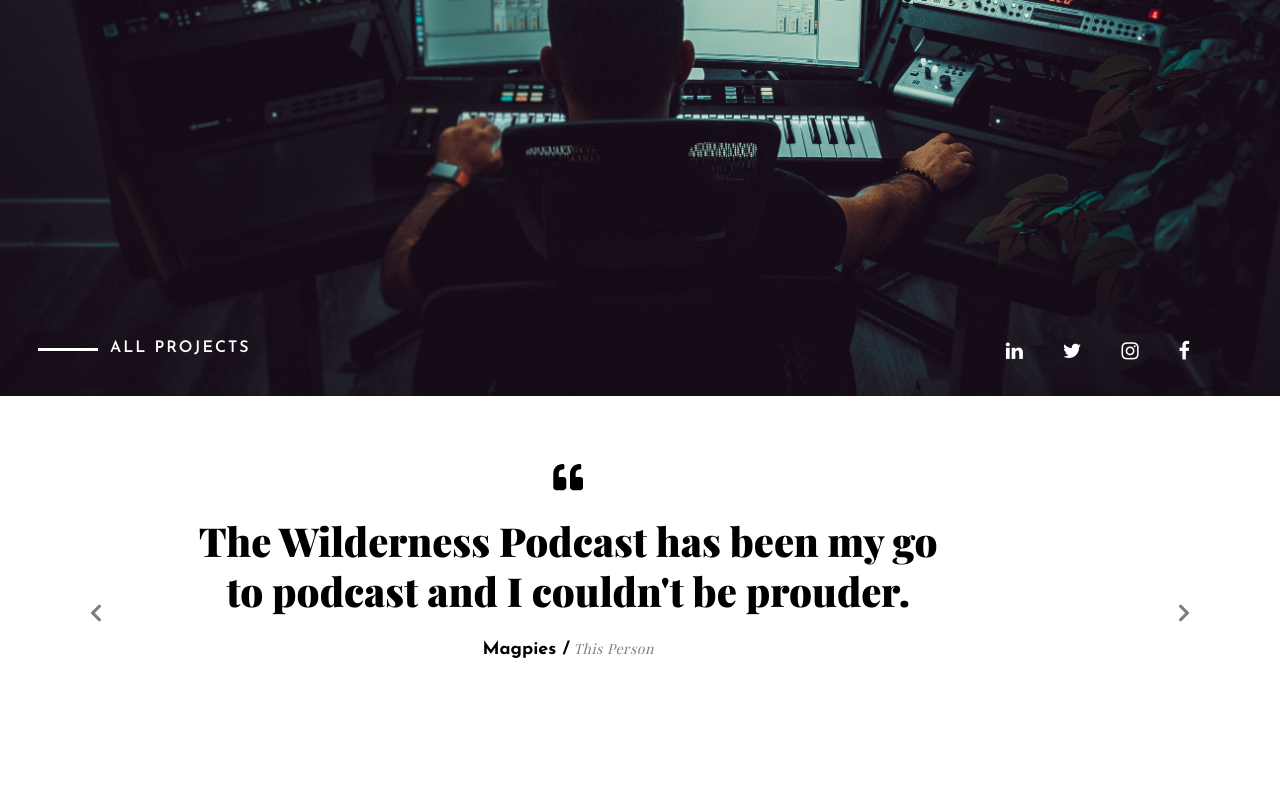
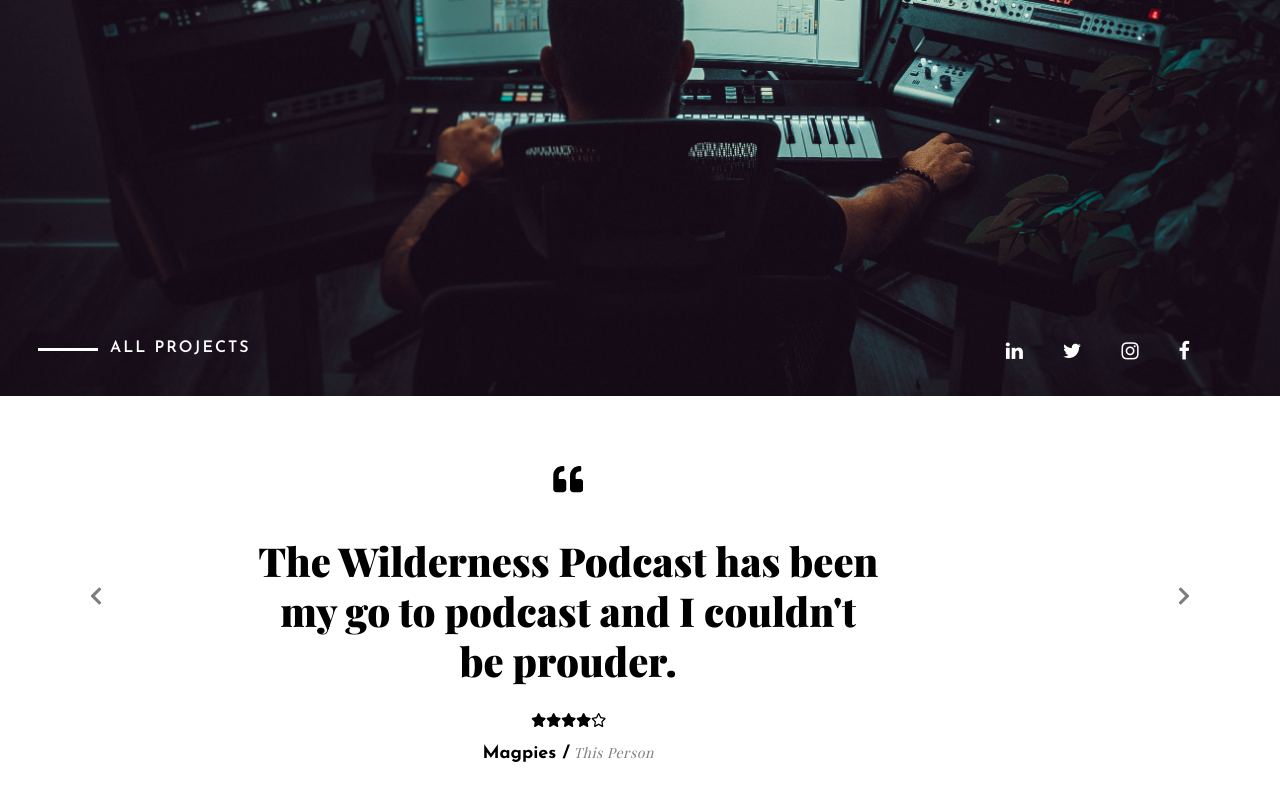
Before and after one commit to KaitlynBro/dillonMooreMedia, a React (Create React App) app: page / in a window 1280 px wide. Shown: the part 440-1240 px from the top of the page. Built offline with nearby package versions, Linux system fonts and the light colour scheme; a web font is replaced by a local one.

Commit message:
testimonials for his dillons runescape podcast, currently using placeholder text

```diff
--- a/src/App.scss
+++ b/src/App.scss
@@ -273,11 +273,10 @@ header {
         }
     }
     .carousel-item {
-        padding: 100px;
-        min-height: 300px;
+        min-height: 400px;
         .carousel-caption {
-            position: unset;
             padding: 0;
+            top: 30%;
             h3 {
                 @include h3;
                 width: 70%;
@@ -304,6 +303,12 @@ header {
                     text-transform: capitalize;
                 }
             }
+            .star-rating {
+                margin: 10px auto;
+                .solid-star, .empty-star {
+                    width: 15px;
+                }
+            }
         }
         .quote-icon {
             width:30px;
--- a/src/Components/Testimonials.js
+++ b/src/Components/Testimonials.js
@@ -13,6 +13,33 @@ class Testimonials extends React.Component {
                     />
                     <Carousel.Caption>
                         <h3>The Wilderness Podcast has been my go to podcast and I couldn't be prouder.</h3>
+                        <div className="star-rating">
+                            <img
+                                className="solid-star"
+                                src="star-solid.svg"
+                                alt="Solid Star"
+                            />
+                            <img
+                                className="solid-star"
+                                src="star-solid.svg"
+                                alt="Solid Star"
+                            />
+                            <img
+                                className="solid-star"
+                                src="star-solid.svg"
+                                alt="Solid Star"
+                            />
+                            <img
+                                className="solid-star"
+                                src="star-solid.svg"
+                                alt="Solid Star"
+                            />
+                            <img
+                                className="empty-star"
+                                src="star-empty.svg"
+                                alt="Empty Star"
+                            />
+                        </div>
                         <p>Magpies /<span> This person</span></p>
                     </Carousel.Caption>
                 </Carousel.Item>
@@ -24,7 +51,72 @@ class Testimonials extends React.Component {
                     />
                     <Carousel.Caption>
                         <h3>my favourite part is when dillon takes a deep dive into the rune scaping and how you can bake a pie but not boil a potato</h3>
+                        <div className="star-rating">
+                            <img
+                                className="solid-star"
+                                src="star-solid.svg"
+                                alt="Solid Star"
+                            />
+                            <img
+                                className="solid-star"
+                                src="star-solid.svg"
+                                alt="Solid Star"
+                            />
+                            <img
+                                className="solid-star"
+                                src="star-solid.svg"
+                                alt="Solid Star"
+                            />
+                            <img
+                                className="solid-star"
+                                src="star-solid.svg"
+                                alt="Solid Star"
+                            />
+                            <img
+                                className="empty-star"
+                                src="star-empty.svg"
+                                alt="Empty Star"
+                            />
+                        </div>
                         <p>Toots /<span> This person</span></p>
+                    </Carousel.Caption>
+                </Carousel.Item>
+                <Carousel.Item>
+                    <img
+                        className="quote-icon"
+                        src="quote.svg"
+                        alt="Quote Icon"
+                    />
+                    <Carousel.Caption>
+                        <h3>his voice is so sultry, i don't even like runescape, i just love his voice</h3>
+                        <div className="star-rating">
+                            <img
+                                className="solid-star"
+                                src="star-solid.svg"
+                                alt="Solid Star"
+                            />
+                            <img
+                                className="solid-star"
+                                src="star-solid.svg"
+                                alt="Solid Star"
+                            />
+                            <img
+                                className="solid-star"
+                                src="star-solid.svg"
+                                alt="Solid Star"
+                            />
+                            <img
+                                className="solid-star"
+                                src="star-solid.svg"
+                                alt="Solid Star"
+                            />
+                            <img
+                                className="empty-star"
+                                src="star-empty.svg"
+                                alt="Empty Star"
+                            />
+                        </div>
+                        <p>her /<span> This person</span></p>
                     </Carousel.Caption>
                 </Carousel.Item>
             </Carousel>
```
Also changed, not shown: public/star-empty.svg (added), public/star-solid.svg (added).
